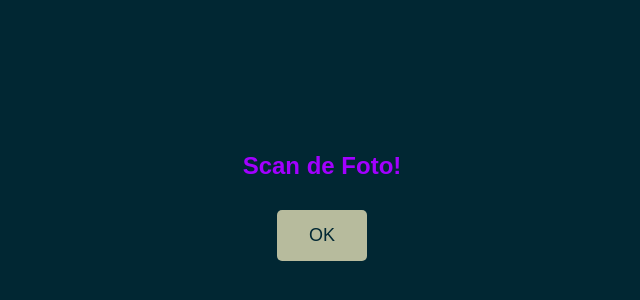
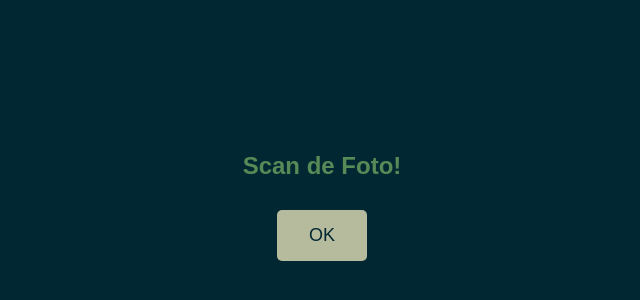
Before and after one commit to Kevin1GLU/AR_Image_Tester, a plain HTML site: page index.html in a window 1280 px wide. Shown: the part 194-494 px from the top of the page, without its empty margins (318-958 px from the left). Drawn offline with Linux system fonts and the light colour scheme.

Commit message:
Marker test

```diff
--- a/index.html
+++ b/index.html
@@ -30,7 +30,7 @@
         margin-bottom: 30px;
         text-align: center;
         padding: 0 20px;
-        color: #a200ff;
+        color: #568a56;
       }
 
       #startButton {
```
